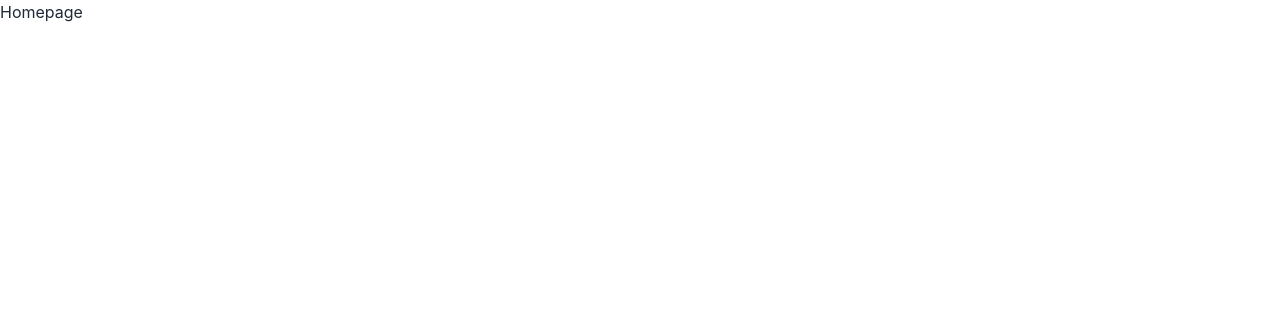
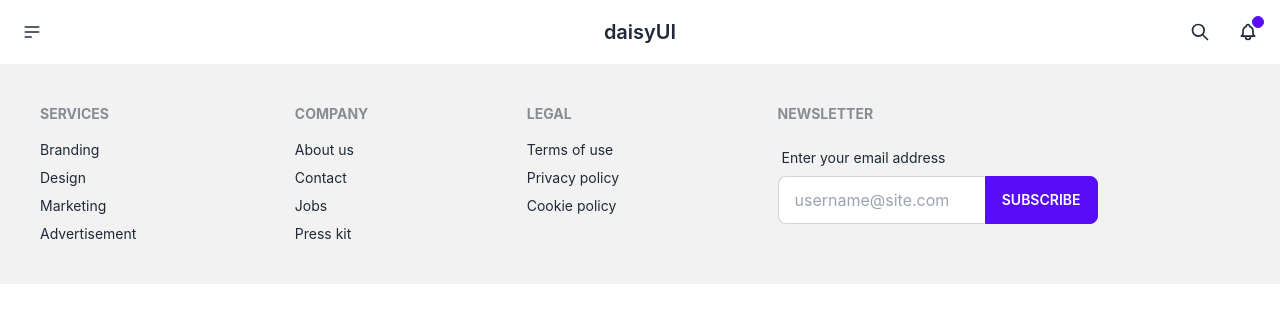
Before and after one commit to dev-alamin1/dev-skills, a React (Create React App) app: page / in a window 1280 px wide. Shown: the top 322 px of the page. Built offline with nearby package versions, Linux system fonts and the light colour scheme.

Commit message:
Make Layout

```diff
--- /dev/null
+++ b/src/Layout/Main.js
@@ -0,0 +1,22 @@
+import React from 'react';
+import { Outlet } from 'react-router-dom';
+import Navbar from '../Components/Navbar';
+import Footer from '../Components/Footer';
+
+const Main = () => {
+    return (
+        <div>
+            {/*
+            |----------------------------------------
+            | Shared Component are Navbar and Footer
+            |----------------------------------------
+            */}
+
+            <Navbar/>
+            <Outlet/>
+            <Footer/>
+        </div>
+    );
+};
+
+export default Main;
--- a/src/Router/Router.js
+++ b/src/Router/Router.js
@@ -1,4 +1,5 @@
 import { createBrowserRouter } from 'react-router-dom';
+import Main from '../Layout/Main';
 
 /*
 |---------------------------
@@ -9,7 +10,7 @@ const router = createBrowserRouter([
 
     {
       path:'/',
-      element:<div>Homepage</div>
+      element:<Main/>
     }
   ]);
 
```
